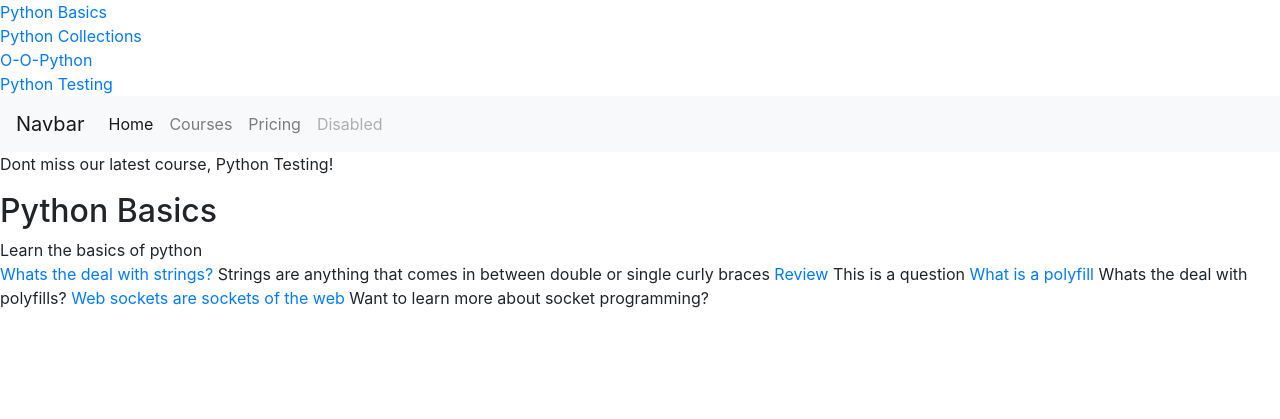
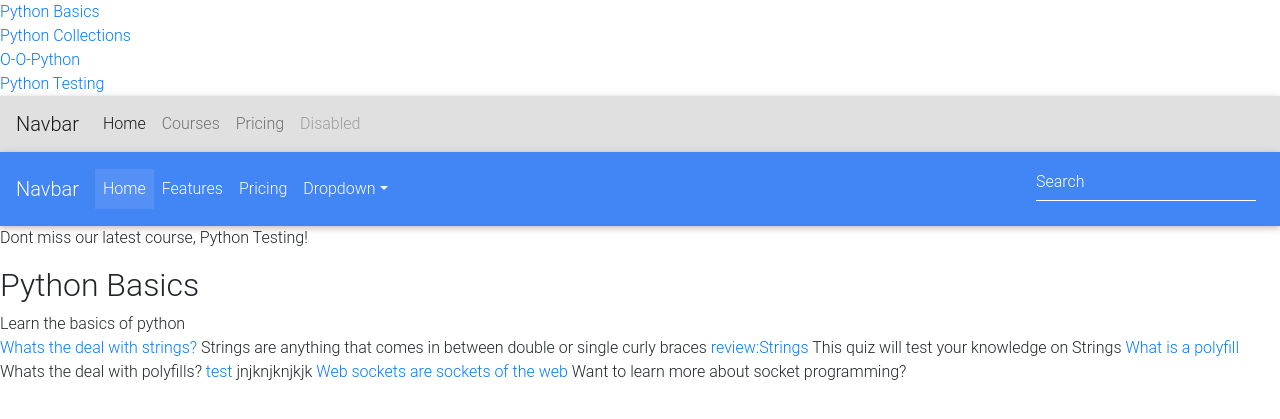
Before and after one commit to Daniel-Montet/Africode, a Django app: a page that uses templates/layout.html in a window 1280 px wide. Shown: the top 419 px of the page. Run offline with Django 3.2, Linux system fonts and the light colour scheme; data comes from the database, SQL or seed files in the repository; some libraries are stand-ins or nearby versions.

Commit message:
Add question view and its edit functionality, add md-bootstrap cdn

```diff
--- a/courses/admin.py
+++ b/courses/admin.py
@@ -7,4 +7,4 @@ admin.site.register(models.Course)
 admin.site.register(models.Quiz)
 admin.site.register(models.Text)
 admin.site.register(models.Answer)
-admin.site.register(models.Question)
+admin.site.register(models.MultipleChoiceQuestion)
--- a/courses/models.py
+++ b/courses/models.py
@@ -57,8 +57,11 @@ class Question(models.Model):
     def __str__(self):
         return self.prompt
 
-class MulitipleChoiceQuestion(Question):
+class MultipleChoiceQuestion(Question):
     shuffle_answers = models.BooleanField(default=False)
+
+    # def get_absolute_url(self):
+    #     return reverse('courses:')
 
 class TrueFalseQuestion(Question):
     pass
--- a/courses/templates/courses/course_detail.html
+++ b/courses/templates/courses/course_detail.html
@@ -4,6 +4,7 @@
 {% block title %} {{ course.title }} {% endblock %}
 
 {% block content %}
+<div>
     <article>
         <h2> {{ course.title }} </h2>
         {{ course.description}}
@@ -13,10 +14,18 @@
         <section>
             {% for step in steps %}
             <a href="{{ step.get_absolute_url }}">{{ step.title }}</a>
+            <!-- <a href="{% url 'courses:text' course_pk=course.id step_pk=step.id %}">{{ step.title }}</a> -->
             {{ step.description }}
             {% endfor %}
         </section>
     </article>
+    {% if user.is_authenticated %}
+        <a href="{% url 'courses:create_quiz' course_pk=course.id %}">New Quiz</a>
+        <hr>
+
+    {% endif %}
+</div>
+
 
 
 {% endblock %}
--- a/courses/urls.py
+++ b/courses/urls.py
@@ -6,5 +6,9 @@ urlpatterns=[
     url(r'^$', views.course_list, name='list'),
     url(r'(?P<course_pk>\d+)/t(?P<step_pk>\d+)/$', views.text_detail, name='text'),
     url(r'(?P<course_pk>\d+)/q(?P<step_pk>\d+)/$', views.quiz_detail, name='quiz'),
+    url(r'(?P<course_pk>\d+)/create_quiz/$', views.quiz_create, name='create_quiz'),
+    url(r'(?P<course_pk>\d+)/edit_quiz(?P<quiz_pk>\d+)/$', views.quiz_edit, name='edit_quiz'),
+    url(r'(?P<quiz_pk>\d+)/create_question(?P<question_type>mc|tf)/$', views.create_question, name='create_question'),
+    url(r'(?P<quiz_pk>\d+)/edit_question(?P<question_pk>\d+)/$', views.edit_question, name='edit_question'),
     url(r'(?P<pk>\d+)/$', views.course_detail, name='detail'),
 ]
--- a/courses/views.py
+++ b/courses/views.py
@@ -1,8 +1,13 @@
 from django.shortcuts import render, get_object_or_404
-from django.http import HttpResponse
+from django.http import HttpResponseRedirect
+from django.contrib import messages
+from django.contrib.auth.decorators import login_required
+from django.shortcuts import get_object_or_404, render
+
 from itertools import chain
 
 from . import models
+from . import forms
 # Create your views here.
 
 def course_list(request):
@@ -23,3 +28,69 @@ def text_detail(request, course_pk, step_pk):
 def quiz_detail(request, course_pk, step_pk):
     step = get_object_or_404(models.Quiz, course_id=course_pk, pk=step_pk)
     return render(request, 'courses/quiz_detail.html',{'step': step})
+
+@login_required
+def quiz_create(request, course_pk):
+    course = get_object_or_404(models.Course, pk=course_pk)
+    form = forms.QuizForm()
+
+    if request.method == 'POST':
+        form = forms.QuizForm(request.POST)
+        if form.is_valid():
+            quiz = form.save(commit=False)
+            quiz.course = course
+            quiz.save()
+            messages.add_message(request, messages.SUCCESS, "Quiz Added")
+            return HttpResponseRedirect(quiz.get_absolute_url())
+    return render(request, 'courses/quiz_form.html', {'form': form})
+
+@login_required
+def quiz_edit(request, course_pk, quiz_pk):
+    quiz = get_object_or_404(models.Quiz, pk=quiz_pk, course_id=course_pk)
+    form = forms.QuizForm(instance=quiz)
+    if request.method == 'POST':
+        form = forms.QuizForm(instance=quiz,data=request.POST)
+        if form.is_valid():
+            form.save()
+            messages.success(request, 'Updated {}'.format(form.cleaned_data['title']))
+            return HttpResponseRedirect(quiz.get_absolute_url())
+    return render(request, 'courses/quiz_form.html', {'form': form})
+
+@login_required
+def create_question(request, quiz_pk, question_type):
+    quiz = get_object_or_404(models.Quiz, pk=quiz_pk)
+    if question_type == 'tf':
+        form_class = forms.TrueFalseQuestionForm
+    else:
+        form_class = forms.MultipleChoiceQuestionForm
+
+    form = form_class()
+    if request.method == 'POST':
+        form = form_class(request.POST)
+        if form.is_valid():
+            question = form.save(commit=False)
+            question.quiz = quiz
+            question.save()
+            messages.success(request, "Added question")
+            return HttpResponseRedirect(quiz.get_absolute_url())
+    return render(request, 'courses/question_form.html',{
+            'quiz': quiz,
+            'form': form
+            })
+
+@login_required
+def edit_question(request, quiz_pk, question_pk):
+    question = get_object_or_404(models.Question, pk=question_pk, quiz_id=quiz_pk)
+    if hasattr(question, 'truefalsequestion'):
+        form_class = forms.TrueFalseQuestionForm
+    else:
+        form_class = forms.MultipleChoiceQuestionForm
+    form = form_class(instance=question)
+
+    if request.method == 'POST':
+        form = form_class(request.POST, instance=question)
+        if form.is_valid():
+            form.save()
+            messages.success(request, "Updated question")
+            return HttpResponseRedirect(question.quiz.get_absolute_url())
+    return render(request, 'courses/question_form.html', {'form': form, 'quiz': question.quiz})
--- a/templates/layout.html
+++ b/templates/layout.html
@@ -8,8 +8,12 @@
   <meta name="viewport" content="width=device-width, initial-scale=1.0">
   <meta http-equiv="X-UA-Compatible" content="ie=edge">
   <title>{% block title %} {% endblock %} </title>
-  <link rel="stylesheet" href="https://maxcdn.bootstrapcdn.com/bootstrap/4.0.0/css/bootstrap.min.css" integrity="sha384-Gn5384xqQ1aoWXA+058RXPxPg6fy4IWvTNh0E263XmFcJlSAwiGgFAW/dAiS6JXm" crossorigin="anonymous">
-  <link rel="stylesheet" href="{% static 'css/layout.css' %}">
+<!-- Font Awesome -->
+<link rel="stylesheet" href="https://use.fontawesome.com/releases/v5.8.1/css/all.css">
+<!-- Bootstrap core CSS -->
+<link href="https://cdnjs.cloudflare.com/ajax/libs/twitter-bootstrap/4.3.1/css/bootstrap.min.css" rel="stylesheet">
+<!-- Material Design Bootstrap -->
+<link href="https://cdnjs.cloudflare.com/ajax/libs/mdbootstrap/4.8.0/css/mdb.min.css" rel="stylesheet">
   {% block static %}{% endblock %}
 </head>
 
@@ -29,6 +33,59 @@
         </div>
       </div>
     </nav>
+    <!--Navbar-->
+<nav class="navbar navbar-expand-lg navbar-dark primary-color">
+
+    <!-- Navbar brand -->
+    <a class="navbar-brand" href="#">Navbar</a>
+
+    <!-- Collapse button -->
+    <button class="navbar-toggler" type="button" data-toggle="collapse" data-target="#basicExampleNav"
+      aria-controls="basicExampleNav" aria-expanded="false" aria-label="Toggle navigation">
+      <span class="navbar-toggler-icon"></span>
+    </button>
+
+    <!-- Collapsible content -->
+    <div class="collapse navbar-collapse" id="basicExampleNav">
+
+      <!-- Links -->
+      <ul class="navbar-nav mr-auto">
+        <li class="nav-item active">
+          <a class="nav-link" href="#">Home
+            <span class="sr-only">(current)</span>
+          </a>
+        </li>
+        <li class="nav-item">
+          <a class="nav-link" href="#">Features</a>
+        </li>
+        <li class="nav-item">
+          <a class="nav-link" href="#">Pricing</a>
+        </li>
+
+        <!-- Dropdown -->
+        <li class="nav-item dropdown">
+          <a class="nav-link dropdown-toggle" id="navbarDropdownMenuLink" data-toggle="dropdown"
+            aria-haspopup="true" aria-expanded="false">Dropdown</a>
+          <div class="dropdown-menu dropdown-primary" aria-labelledby="navbarDropdownMenuLink">
+            <a class="dropdown-item" href="#">Action</a>
+            <a class="dropdown-item" href="#">Another action</a>
+            <a class="dropdown-item" href="#">Something else here</a>
+          </div>
+        </li>
+
+      </ul>
+      <!-- Links -->
+
+      <form class="form-inline">
+        <div class="md-form my-0">
+          <input class="form-control mr-sm-2" type="text" placeholder="Search" aria-label="Search">
+        </div>
+      </form>
+    </div>
+    <!-- Collapsible content -->
+
+  </nav>
+  <!--/.Navbar-->
 
   {% if messages %}
   <div>
@@ -45,9 +102,14 @@
   {% block content %}
   {% endblock %}
 
-  <script src="https://code.jquery.com/jquery-3.2.1.slim.min.js" integrity="sha384-KJ3o2DKtIkvYIK3UENzmM7KCkRr/rE9/Qpg6aAZGJwFDMVNA/GpGFF93hXpG5KkN" crossorigin="anonymous"></script>
-<script src="https://cdnjs.cloudflare.com/ajax/libs/popper.js/1.12.9/umd/popper.min.js" integrity="sha384-ApNbgh9B+Y1QKtv3Rn7W3mgPxhU9K/ScQsAP7hUibX39j7fakFPskvXusvfa0b4Q" crossorigin="anonymous"></script>
-<script src="https://maxcdn.bootstrapcdn.com/bootstrap/4.0.0/js/bootstrap.min.js" integrity="sha384-JZR6Spejh4U02d8jOt6vLEHfe/JQGiRRSQQxSfFWpi1MquVdAyjUar5+76PVCmYl" crossorigin="anonymous"></script>
+  <!-- JQuery -->
+<script type="text/javascript" src="https://cdnjs.cloudflare.com/ajax/libs/jquery/3.4.0/jquery.min.js"></script>
+<!-- Bootstrap tooltips -->
+<script type="text/javascript" src="https://cdnjs.cloudflare.com/ajax/libs/popper.js/1.14.4/umd/popper.min.js"></script>
+<!-- Bootstrap core JavaScript -->
+<script type="text/javascript" src="https://cdnjs.cloudflare.com/ajax/libs/twitter-bootstrap/4.3.1/js/bootstrap.min.js"></script>
+<!-- MDB core JavaScript -->
+<script type="text/javascript" src="https://cdnjs.cloudflare.com/ajax/libs/mdbootstrap/4.8.0/js/mdb.min.js"></script>
 </body>
 
 </html>
```
Also changed, not shown: courses/forms.py (added, +27 -0 lines), courses/templates/courses/question_form.html (added, +23 -0 lines), courses/templates/courses/quiz_detail.html (+19 -0 lines), courses/templates/courses/quiz_form.html (added, +11 -0 lines), courses/templates/courses/text_detail.html (+4 -3 lines), courses/migrations/0010_auto_20190514_2113.py (added), db.sqlite3. Lines whose indentation alone changed are shown as unchanged.
